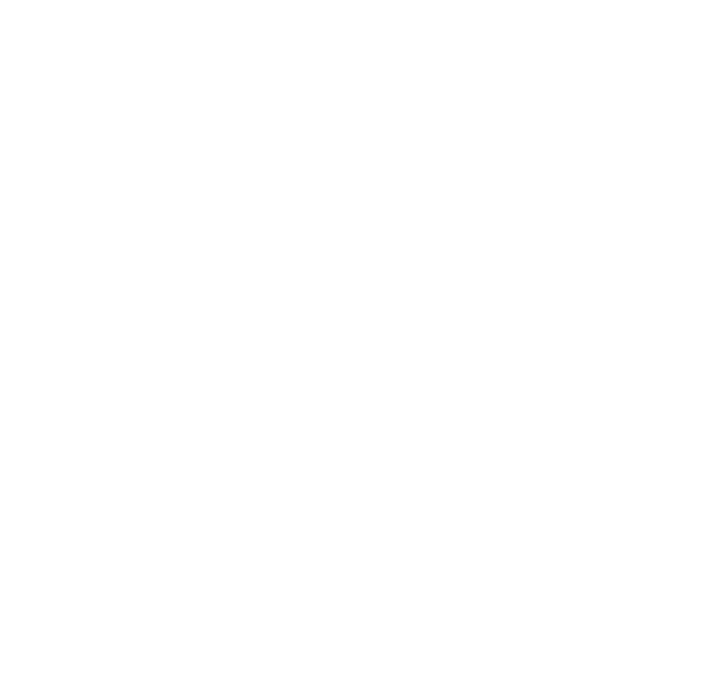
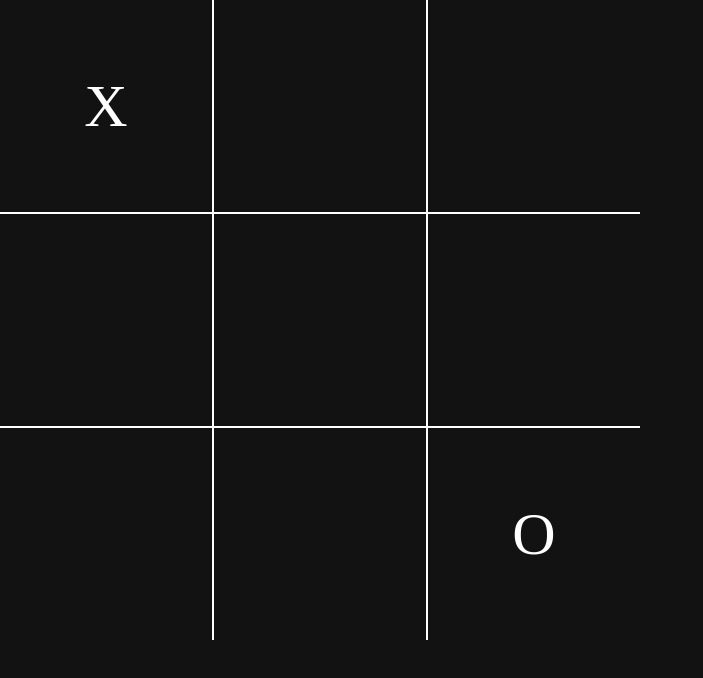
Before and after one commit to mmxwillow/new-tictactoe, a plain HTML site: page index.html in a window 1280 px wide. Shown: the whole page, without its empty margins (0-703 px from the left). Drawn offline with Linux system fonts and the light colour scheme.

Commit message:
Displaying the board

```diff
--- a/index.html
+++ b/index.html
@@ -8,6 +8,8 @@
     <link rel="stylesheet" href="styles.css">
 </head>
 <body>
+    <div class="gameboard">
+    </div>
     <script src="scripts.js"></script>
 </body>
 </html>
--- a/scripts.js
+++ b/scripts.js
@@ -0,0 +1,31 @@
+const gameBoard = (() => {
+    const gameboard = document.querySelector('.gameboard');
+
+    const board = [
+        ["X","",""],
+        ["","",""],
+        ["","","O"]
+    ];
+
+    const printBoard = () => {
+        board.forEach((array, row) => {
+            array.forEach((item, column) => {
+                const box = document.createElement('div');
+
+                box.id = `${row}${column}`;
+                box.innerHTML = item;
+
+                gameboard.appendChild(box);
+            });
+        });
+    };
+
+    return {printBoard};
+})();
+const displayController = (() => {
+
+})();
+const playerFactory = (name) => {
+
+}
+gameBoard.printBoard();
--- a/styles.css
+++ b/styles.css
@@ -0,0 +1,22 @@
+body{
+    background-color:#121212;
+    margin:0;
+    padding:0;
+    height:100vh;
+}
+.gameboard{
+    display:grid;
+    width:50vw;
+    height:50vw;
+    grid-template-columns:repeat(3,1fr);
+    grid-template-rows:repeat(3,1fr);
+    background-color:white;
+    gap:2px;
+}
+.gameboard div{
+    background-color:#121212;
+    color:white;
+    font-size:60px;
+    display:grid;
+    place-content: center;
+}
```
